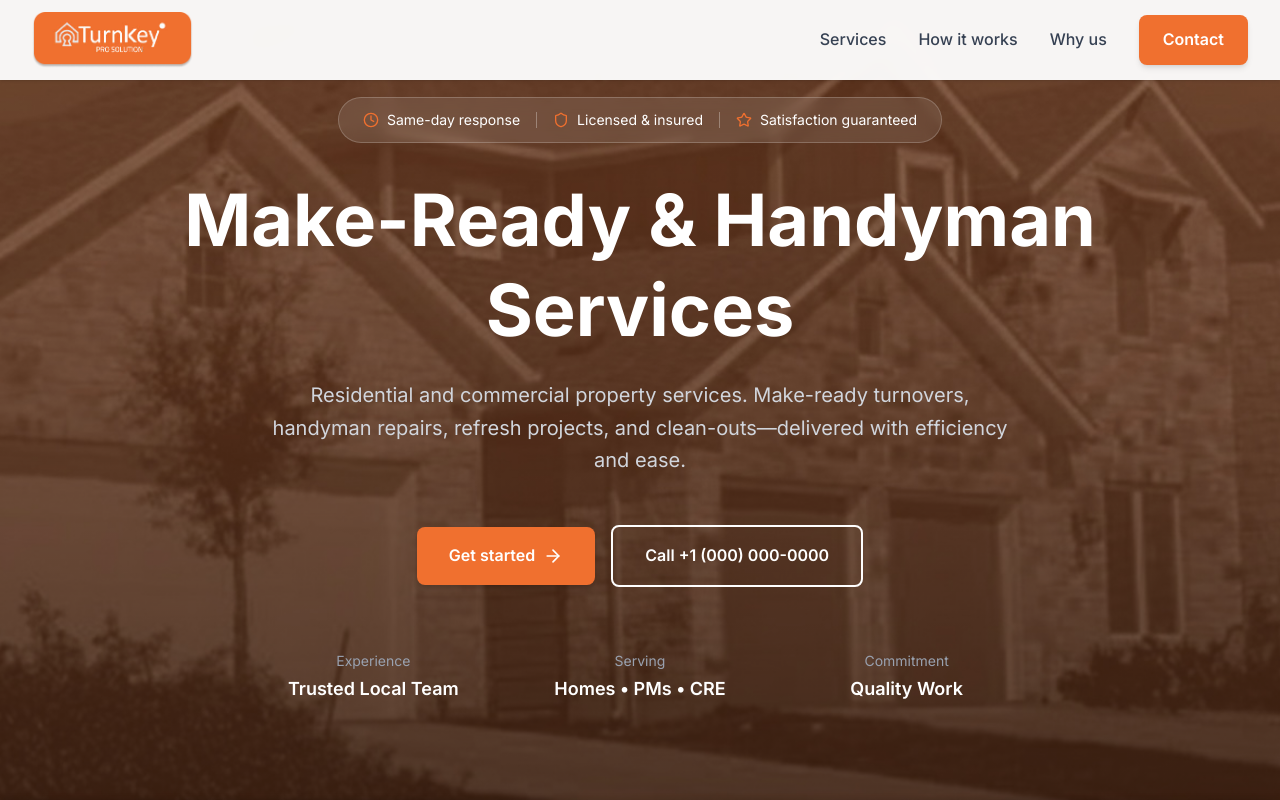
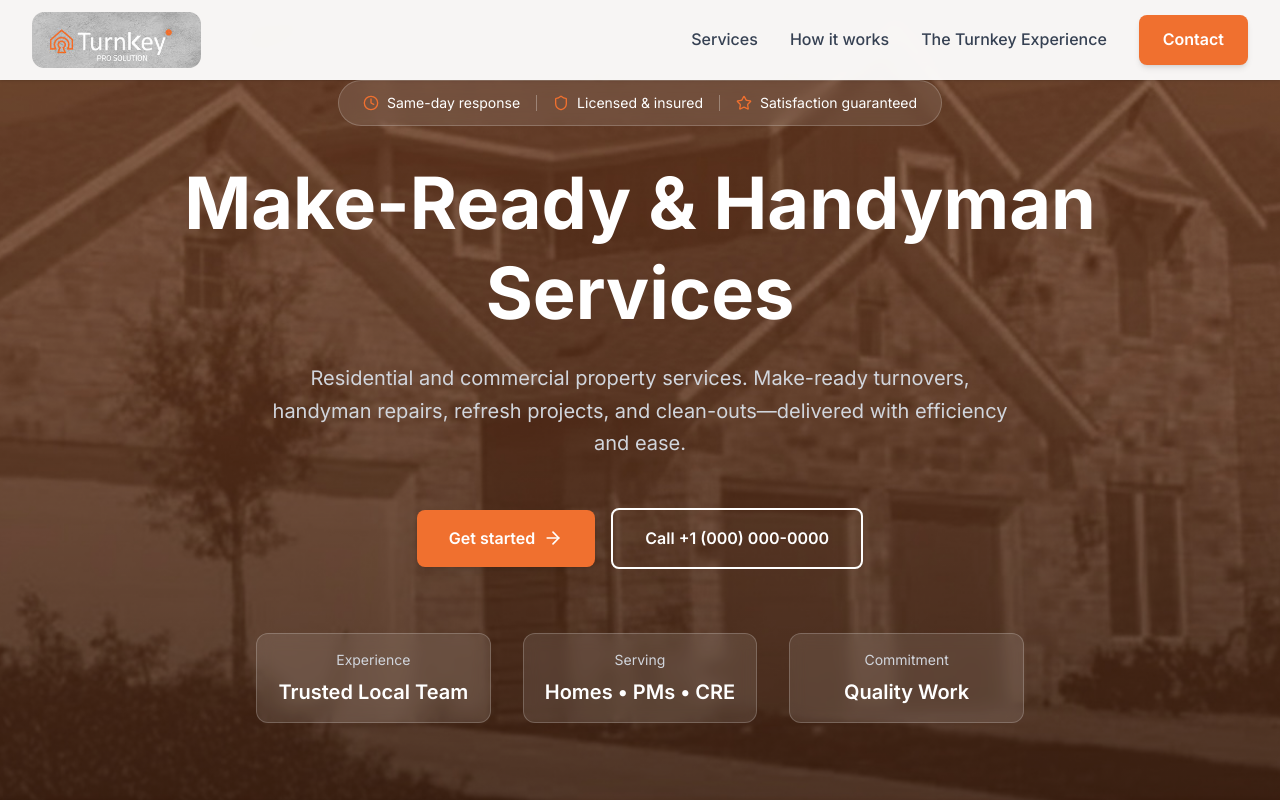
Before and after one commit to As7yed/turnkeyspro, a Next.js app: page / in a window 1280 px wide. Shown: the top 800 px of the page. Built offline with nearby package versions, Linux system fonts and the light colour scheme.

Commit message:
update text and imporved mobile layout

```diff
--- a/app/components/layout/Footer.tsx
+++ b/app/components/layout/Footer.tsx
@@ -17,7 +17,7 @@ export default function Footer() {
               className="h-12 sm:h-16 w-auto mb-4 mx-auto md:mx-0"
             />
             <p className="text-gray-300 mb-4 leading-relaxed">
-              Professional make-ready and handyman services for property managers, investors, and homeowners across Texas.
+              Professional make-ready and handyman services for property managers, investors, and homeowners across Ohio.
             </p>
           </div>
 
@@ -46,7 +46,7 @@ export default function Footer() {
                   href="#why-us"
                   className="text-gray-300 hover:text-brand transition-colors"
                 >
-                  Why us
+                  The Turnkey Experience
                 </a>
               </li>
               <li>
@@ -68,27 +68,12 @@ export default function Footer() {
             </ul>
           </div>
 
-          {/* Service Highlights */}
+          {/* About Section */}
           <div>
-            <h4 className="text-lg font-semibold mb-4">Why Choose Us</h4>
-            <ul className="space-y-3">
-              <li className="flex items-start gap-2">
-                <span className="text-brand mt-1">✓</span>
-                <span className="text-gray-300">Same-day response</span>
-              </li>
-              <li className="flex items-start gap-2">
-                <span className="text-brand mt-1">✓</span>
-                <span className="text-gray-300">Licensed & insured</span>
-              </li>
-              <li className="flex items-start gap-2">
-                <span className="text-brand mt-1">✓</span>
-                <span className="text-gray-300">Professional crews</span>
-              </li>
-              <li className="flex items-start gap-2">
-                <span className="text-brand mt-1">✓</span>
-                <span className="text-gray-300">Satisfaction guaranteed</span>
-              </li>
-            </ul>
+            <h4 className="text-lg font-semibold mb-4">About Turnkey Pro Solutions</h4>
+            <p className="text-gray-300 leading-relaxed">
+              At TurnKey Pros, we specialize in delivering comprehensive property maintenance and make-ready solutions that property managers and homeowners can rely on. With expertise in everything from turnovers to handyman services, we combine modern efficiency with dependable service. Our commitment to excellence means we provide responsive support to handle your property needs quickly and professionally.
+            </p>
           </div>
         </div>
 
@@ -99,7 +84,7 @@ export default function Footer() {
               © 2026 TurnKey Pros. All rights reserved.
             </p>
             <p className="text-white/70 text-sm text-center md:text-right">
-              Texas-based • Locally operated
+              Ohio-based • Locally operated
             </p>
           </div>
         </div>
--- a/app/components/layout/Navigation.tsx
+++ b/app/components/layout/Navigation.tsx
@@ -15,10 +15,10 @@ function Navigation() {
           {/* Logo */}
           <a href="#" className="flex-shrink-0">
             <Image
-              src="/ResizedOrangeLogo.png"
+              src="/ResizedGrayLogo.png"
               alt="TurnKey Pros"
-              width={180}
-              height={60}
+              width={200}
+              height={67}
               className="h-10 sm:h-14 w-auto"
               priority
             />
@@ -42,7 +42,7 @@ function Navigation() {
               href="#why-us"
               className="text-gray-700 hover:text-brand transition-colors font-medium"
             >
-              Why us
+              The Turnkey Experience
             </a>
             <a
               href="#contact"
@@ -95,7 +95,7 @@ function Navigation() {
                 className="block text-gray-700 hover:text-brand hover:bg-gray-50 transition-colors font-medium py-3 px-3 rounded-lg text-lg"
                 onClick={() => setMobileMenuOpen(false)}
               >
-                Why us
+                The Turnkey Experience
               </a>
               <a
                 href="#coverage"
--- a/app/components/sections/HeroSection.tsx
+++ b/app/components/sections/HeroSection.tsx
@@ -8,13 +8,23 @@ import { ArrowRight, Clock, Shield, Star } from 'lucide-react';
 function HeroSection() {
   return (
     <section className="relative min-h-screen flex items-center justify-center bg-concrete overflow-hidden">
-      {/* Background Logo Image */}
+      {/* Background Logo Image - Portrait for mobile, Landscape for desktop */}
       <div className="absolute inset-0 pointer-events-none">
+        {/* Mobile Portrait Image */}
         <Image
-          src="/OrangeHouseRemoveds.jpg"
+          src="/OrangeHouseRemovedPortrait.png"
           alt=""
           fill
-          className="object-cover opacity-150"
+          className="object-cover object-center opacity-150 sm:hidden"
+          priority
+          quality={75}
+        />
+        {/* Desktop Landscape Image */}
+        <Image
+          src="/OrangeHouseRemovedLandscape.jpg"
+          alt=""
+          fill
+          className="object-cover object-center opacity-150 hidden sm:block"
           priority
           quality={75}
         />
@@ -66,11 +76,11 @@ function HeroSection() {
             </div>
           </div>
 
-          <h1 className="text-3xl sm:text-5xl lg:text-7xl font-bold text-white mb-4 sm:mb-6 leading-tight">
+          <h1 className="text-4xl sm:text-5xl lg:text-7xl font-bold text-white mb-4 sm:mb-6 leading-tight">
             Make-Ready & Handyman Services
           </h1>
 
-          <p className="text-base sm:text-xl text-gray-300 mb-8 sm:mb-12 max-w-3xl mx-auto leading-relaxed px-2">
+          <p className="text-lg sm:text-xl text-gray-300 mb-8 sm:mb-12 max-w-3xl mx-auto leading-relaxed px-2">
             Residential and commercial property services. Make-ready turnovers, handyman repairs,
             refresh projects, and clean-outs—delivered with efficiency and ease.
           </p>
@@ -93,18 +103,18 @@ function HeroSection() {
           </div>
 
           {/* Stats Section */}
-          <div className="mt-10 sm:mt-16 grid grid-cols-3 gap-4 sm:gap-8 max-w-3xl mx-auto">
-            <div className="text-center">
-              <div className="text-gray-400 text-xs sm:text-sm mb-1">Experience</div>
-              <div className="text-white text-sm sm:text-lg font-semibold">Trusted Local Team</div>
+          <div className="mt-10 sm:mt-16 grid grid-cols-1 sm:grid-cols-3 gap-6 sm:gap-8 max-w-3xl mx-auto">
+            <div className="text-center bg-white/10 backdrop-blur-sm border border-white/20 rounded-xl p-4">
+              <div className="text-gray-300 text-sm mb-2">Experience</div>
+              <div className="text-white text-lg sm:text-xl font-semibold">Trusted Local Team</div>
             </div>
-            <div className="text-center">
-              <div className="text-gray-400 text-xs sm:text-sm mb-1">Serving</div>
-              <div className="text-white text-sm sm:text-lg font-semibold">Homes • PMs • CRE</div>
+            <div className="text-center bg-white/10 backdrop-blur-sm border border-white/20 rounded-xl p-4">
+              <div className="text-gray-300 text-sm mb-2">Serving</div>
+              <div className="text-white text-lg sm:text-xl font-semibold">Homes • PMs • CRE</div>
             </div>
-            <div className="text-center">
-              <div className="text-gray-400 text-xs sm:text-sm mb-1">Commitment</div>
-              <div className="text-white text-sm sm:text-lg font-semibold">Quality Work</div>
+            <div className="text-center bg-white/10 backdrop-blur-sm border border-white/20 rounded-xl p-4">
+              <div className="text-gray-300 text-sm mb-2">Commitment</div>
+              <div className="text-white text-lg sm:text-xl font-semibold">Quality Work</div>
             </div>
           </div>
         </motion.div>
--- a/app/components/sections/ProcessSection.tsx
+++ b/app/components/sections/ProcessSection.tsx
@@ -33,7 +33,7 @@ const steps = [
 
 function ProcessSection() {
   return (
-    <section id="process" className="py-12 sm:py-20 bg-concrete section-depth relative overflow-hidden">
+    <section id="process" className="py-16 sm:py-20 bg-concrete section-depth relative overflow-hidden">
       <div className="relative z-10 max-w-7xl mx-auto px-4 sm:px-6 lg:px-8">
         <motion.div
           initial={{ opacity: 0, y: 20 }}
--- a/app/components/sections/ServicesGrid.tsx
+++ b/app/components/sections/ServicesGrid.tsx
@@ -88,7 +88,7 @@ const services = [
 
 function ServicesGrid() {
   return (
-    <section id="services" className="py-12 sm:py-20 bg-stone-light section-depth relative overflow-hidden">
+    <section id="services" className="py-16 sm:py-20 bg-stone-light section-depth relative overflow-hidden">
       <div className="relative z-10 max-w-7xl mx-auto px-4 sm:px-6 lg:px-8">
         <motion.div
           initial={{ opacity: 0, y: 20 }}
@@ -105,7 +105,7 @@ function ServicesGrid() {
           </p>
         </motion.div>
 
-        <div className="grid sm:grid-cols-2 lg:grid-cols-3 gap-4 sm:gap-8">
+        <div className="grid grid-cols-1 md:grid-cols-2 lg:grid-cols-3 gap-6 sm:gap-8">
           {services.map((service, index) => {
             const Icon = service.icon;
             return (
@@ -115,7 +115,7 @@ function ServicesGrid() {
                 whileInView={{ opacity: 1, y: 0 }}
                 viewport={{ once: true, margin: "-100px" }}
                 transition={{ duration: 0.4, ease: "easeOut" }}
-                className="group bg-white rounded-xl p-5 sm:p-8 shadow-md hover:shadow-lg transition-all"
+                className="group bg-white rounded-xl p-6 sm:p-8 shadow-md hover:shadow-lg transition-all"
                 style={{ willChange: 'transform' }}
               >
                 <div className="flex items-center gap-4 mb-6">
--- a/app/components/sections/TrustSection.tsx
+++ b/app/components/sections/TrustSection.tsx
@@ -34,7 +34,7 @@ const whyUsReasons = [
 
 function TrustSection() {
   return (
-    <section id="why-us" className="py-12 sm:py-20 bg-stone-light section-depth relative overflow-hidden">
+    <section id="why-us" className="py-16 sm:py-20 bg-stone-light section-depth relative overflow-hidden">
       <div className="relative z-10 max-w-7xl mx-auto px-4 sm:px-6 lg:px-8">
         <motion.div
           initial={{ opacity: 0, y: 20 }}
@@ -44,14 +44,14 @@ function TrustSection() {
           className="text-center mb-10 sm:mb-16"
         >
           <h2 className="text-3xl sm:text-4xl lg:text-5xl font-bold text-slate-900 mb-3 sm:mb-4">
-            Why us
+            The Turnkey Experience
           </h2>
           <p className="text-base sm:text-xl text-gray-600 max-w-3xl mx-auto px-2">
             We are built for reliability—clear communication, on-time arrivals, and clean job sites.
           </p>
         </motion.div>
 
-        <div className="grid grid-cols-2 lg:grid-cols-4 gap-3 sm:gap-8">
+        <div className="grid grid-cols-1 sm:grid-cols-2 lg:grid-cols-4 gap-6 sm:gap-8">
           {whyUsReasons.map((reason, index) => {
             const Icon = reason.icon;
             return (
@@ -61,7 +61,7 @@ function TrustSection() {
                 whileInView={{ opacity: 1, y: 0 }}
                 viewport={{ once: true, margin: "-100px" }}
                 transition={{ duration: 0.4, ease: "easeOut" }}
-                className="bg-white rounded-xl p-4 sm:p-8 shadow-md hover:shadow-xl transition-all text-center"
+                className="bg-white rounded-xl p-6 sm:p-8 shadow-md hover:shadow-xl transition-all text-center"
                 style={{ willChange: 'transform' }}
               >
                 <div className="inline-flex items-center justify-center w-12 h-12 sm:w-16 sm:h-16 bg-brand/10 rounded-full mb-4 sm:mb-6">
```
Also changed, not shown: app/components/sections/ContactSection.tsx (+19 -6 lines), public/OrangeHouseRemovedLandscape.jpg (renamed from public/OrangeHouseRemoveds.jpg), public/OrangeHouseRemovedPortrait.png (added).
